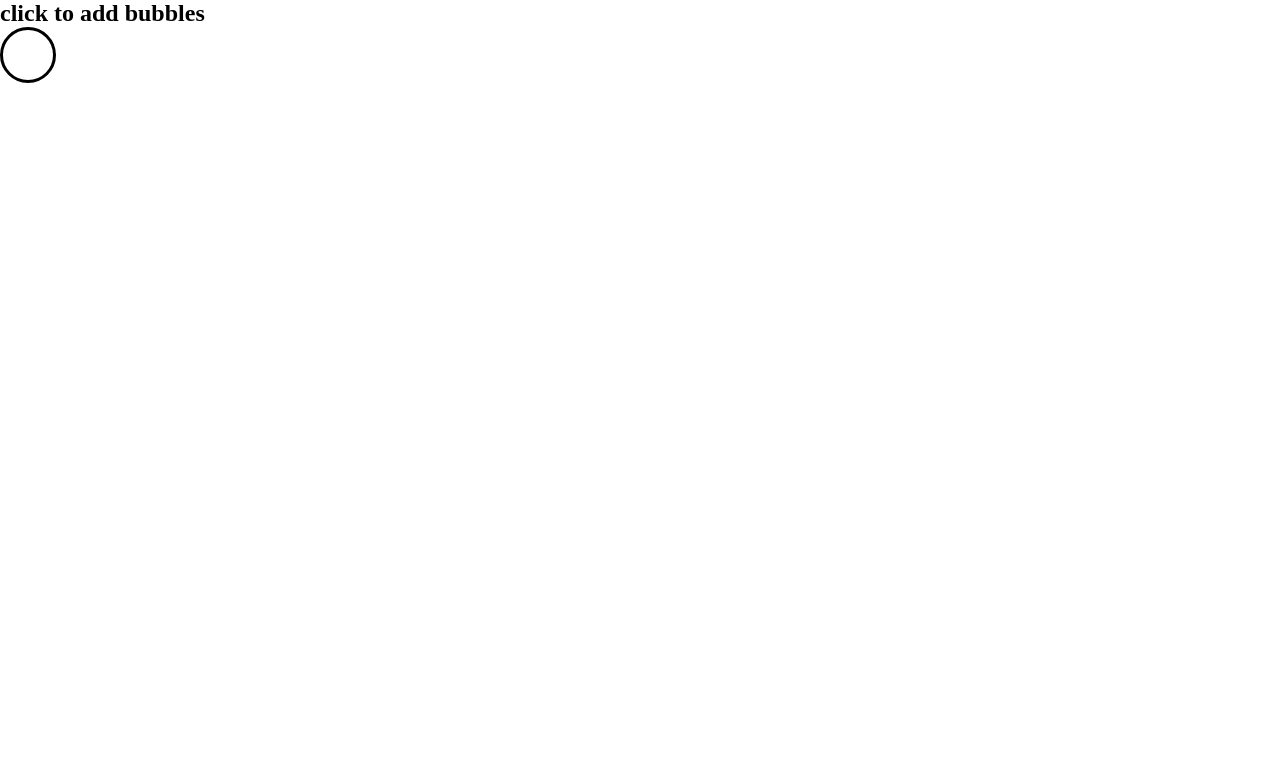
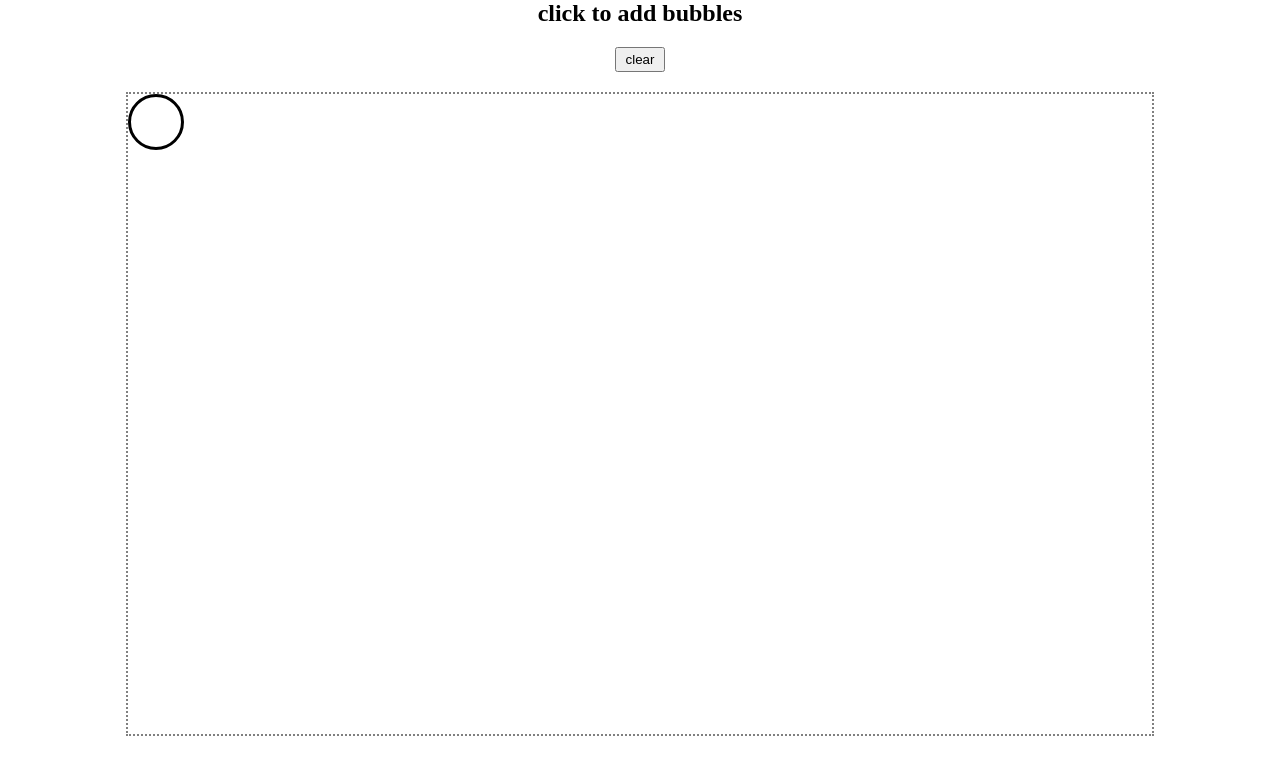
Before and after one commit to dianaphamhere/bubbles, a plain HTML site: page index.html in a window 1280 px wide. Drawn offline with Linux system fonts and the light colour scheme.

Commit message:
- Created bubble area box - Created container to help center everything on the page

```diff
--- a/index.html
+++ b/index.html
@@ -6,8 +6,15 @@
 </head>
 <body>
 	<div id="wrapper">
-		<h2>click to add bubbles</h2>
-		<div class="bubble" id="bubble1"></div>
+		<div id="container">
+			<h2>click to add bubbles</h2>
+			<button id="btn">clear</button>
+
+			<div id="bubbleArea">
+				<div class="bubble" id="bubble1"></div>
+			</div>
+
+		</div>
 	</div>
 	<script type="text/javascript" src="script.js"></script>
 </body>
--- a/script.js
+++ b/script.js
@@ -1,4 +1,5 @@
-var w = document.getElementById("wrapper");
+var w = document.getElementById("bubbleArea");
+var btn = document.getElementById("btn");
 
 w.addEventListener("click", function(){
 
@@ -7,3 +8,10 @@ w.addEventListener("click", function(){
 	newB.setAttribute("id", "bubble1");
 	w.appendChild(newB);
 })
+
+btn.addEventListener("click", function(){
+	var bubbles = document.getElementsByClassName("bubble");
+	while(bubbles.length > 0){
+		bubbles[0].parentNode.removeChild(bubbles[0]);
+	}
+})
--- a/style.css
+++ b/style.css
@@ -7,6 +7,34 @@
 	position: absolute;
 	width: 100%;
 	height: 100%;
+	text-align: center;
+}
+
+#container {
+	position: absolute;
+	left: 0;
+	right: 0;
+	width: 100%;
+	height: 100%;
+	margin: auto;
+}
+
+#btn {
+	width: 50px;
+	height: 25px;
+	margin: 20px;
+}
+
+#bubbleArea {
+	position: absolute;
+	left: 0;
+	right: 0;
+	margin: auto;
+	width: 80%;
+	height: 80%;
+	border: 2px dotted gray;
+	/*background-color: gray;*/
+	overflow: hidden;
 }
 
 .bubble {
```
